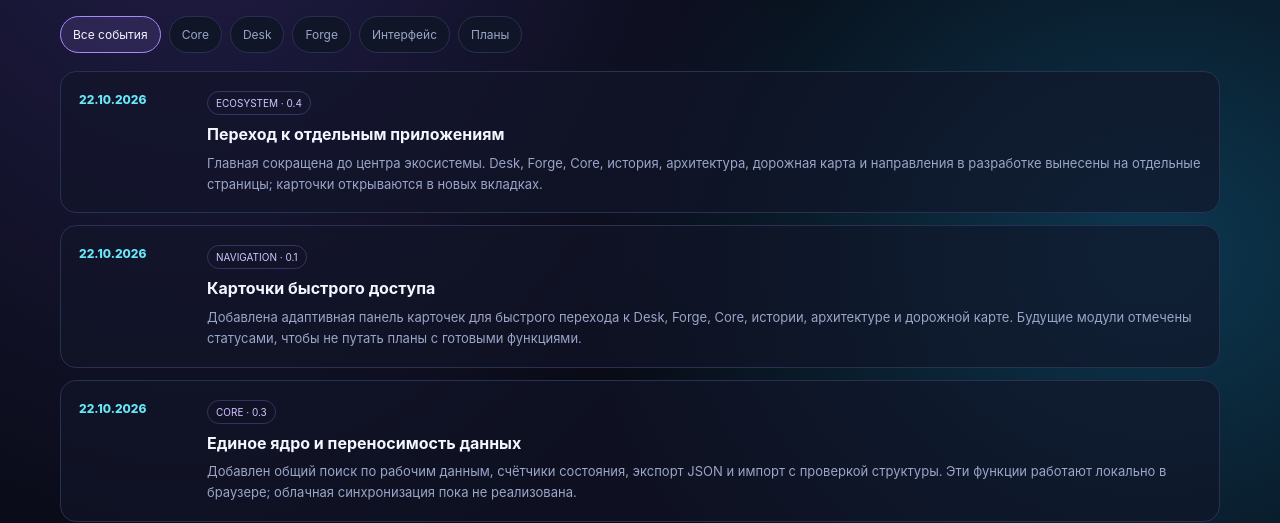
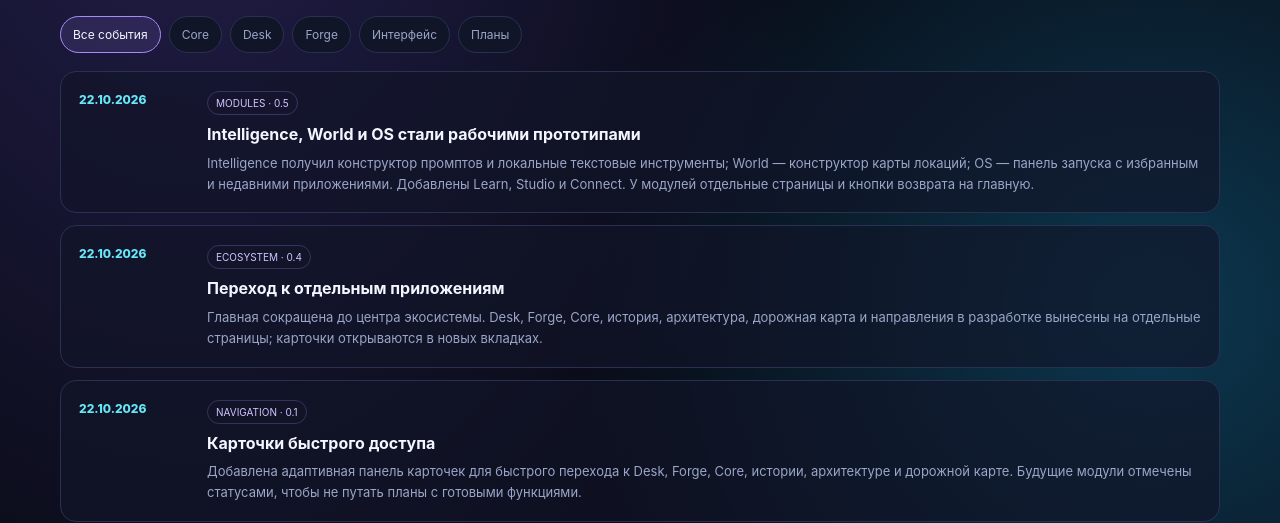
Before and after one commit to arshinovseva13-ux/Comp, a plain HTML site: page ecosystem/updates.html in a window 1280 px wide. Shown: the part 280-803 px from the top of the page. Drawn offline with Linux system fonts and the light colour scheme.

Commit message:
Record new NEXORA modules and functional prototypes

```diff
--- a/ecosystem/updates.html
+++ b/ecosystem/updates.html
@@ -83,6 +83,8 @@ body.module-page main.wrap>*{display:none!important}body.module-page main.wrap>#
 <p class="desk-foot">Важно: это первая версия редактора, а не полноценная IDE. Она не устанавливает пакеты, не запускает серверный код и не публикует проекты в интернет. Не запускай незнакомый код, если не понимаешь, что он делает.</p></section>
 
 <section class="history" id="updates"><a class="module-back" href="index.html" aria-label="Вернуться на главную экосистемы">← Главная экосистемы</a><div class="section-head"><div><div class="kicker">Журнал разработки · NEXORA</div><h2>История обновлений</h2></div><p>Прозрачная хронология развития платформы. Здесь отмечаются изменения, а не выдуманные достижения.</p></div><div class="history-tools" role="group" aria-label="Фильтр истории"><button class="history-filter active" data-filter="all">Все события</button><button class="history-filter" data-filter="core">Core</button><button class="history-filter" data-filter="desk">Desk</button><button class="history-filter" data-filter="forge">Forge</button><button class="history-filter" data-filter="design">Интерфейс</button><button class="history-filter" data-filter="plan">Планы</button></div><div class="history-list" id="historyList">
+<article class="history-item" data-kind="modules"><div class="history-date">22.10.2026</div><div><span class="history-type">MODULES · 0.5</span><h3>Intelligence, World и OS стали рабочими прототипами</h3><p>Intelligence получил конструктор промптов и локальные текстовые инструменты; World — конструктор карты локаций; OS — панель запуска с избранным и недавними приложениями. Добавлены Learn, Studio и Connect. У модулей отдельные страницы и кнопки возврата на главную.</p></div></article>
+
 <article class="history-item" data-kind="navigation"><div class="history-date">22.10.2026</div><div><span class="history-type">ECOSYSTEM · 0.4</span><h3>Переход к отдельным приложениям</h3><p>Главная сокращена до центра экосистемы. Desk, Forge, Core, история, архитектура, дорожная карта и направления в разработке вынесены на отдельные страницы; карточки открываются в новых вкладках.</p></div></article>
 
 <article class="history-item" data-kind="design"><div class="history-date">22.10.2026</div><div><span class="history-type">NAVIGATION · 0.1</span><h3>Карточки быстрого доступа</h3><p>Добавлена адаптивная панель карточек для быстрого перехода к Desk, Forge, Core, истории, архитектуре и дорожной карте. Будущие модули отмечены статусами, чтобы не путать планы с готовыми функциями.</p></div></article>
```
